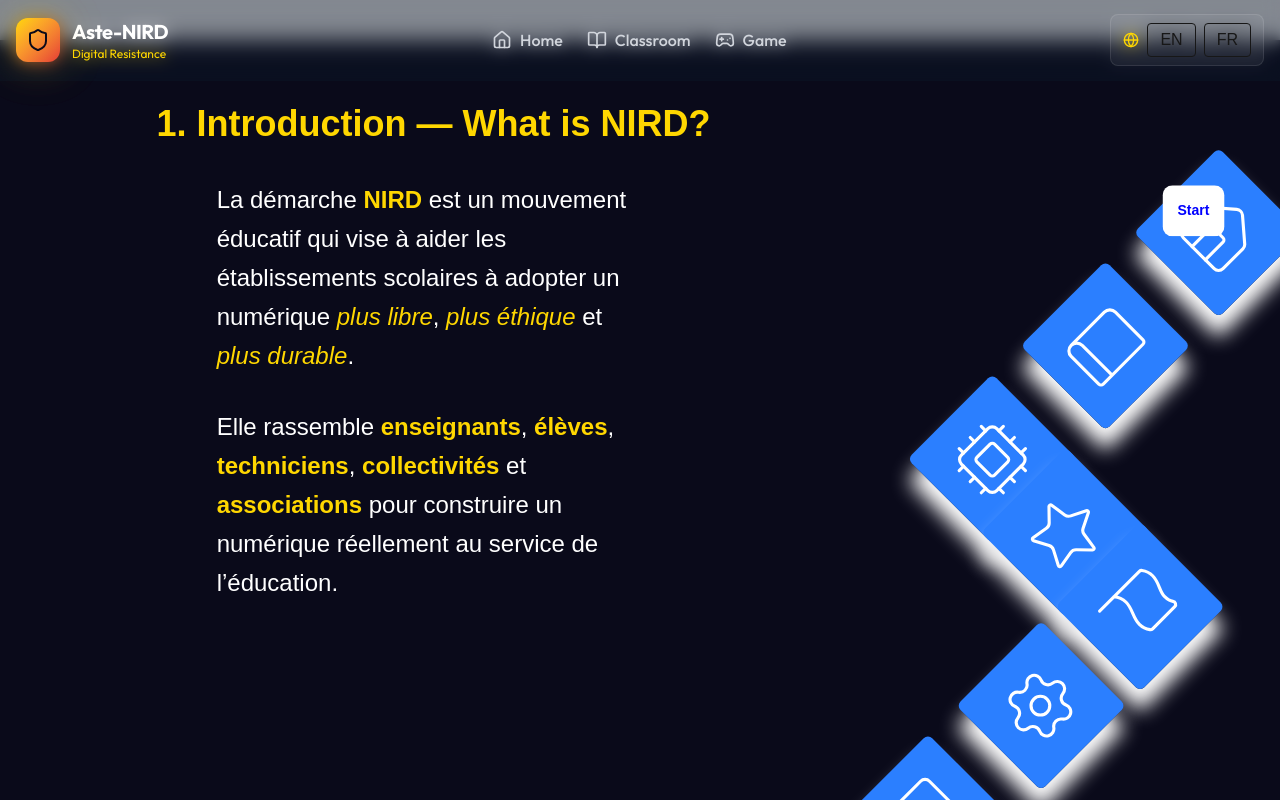
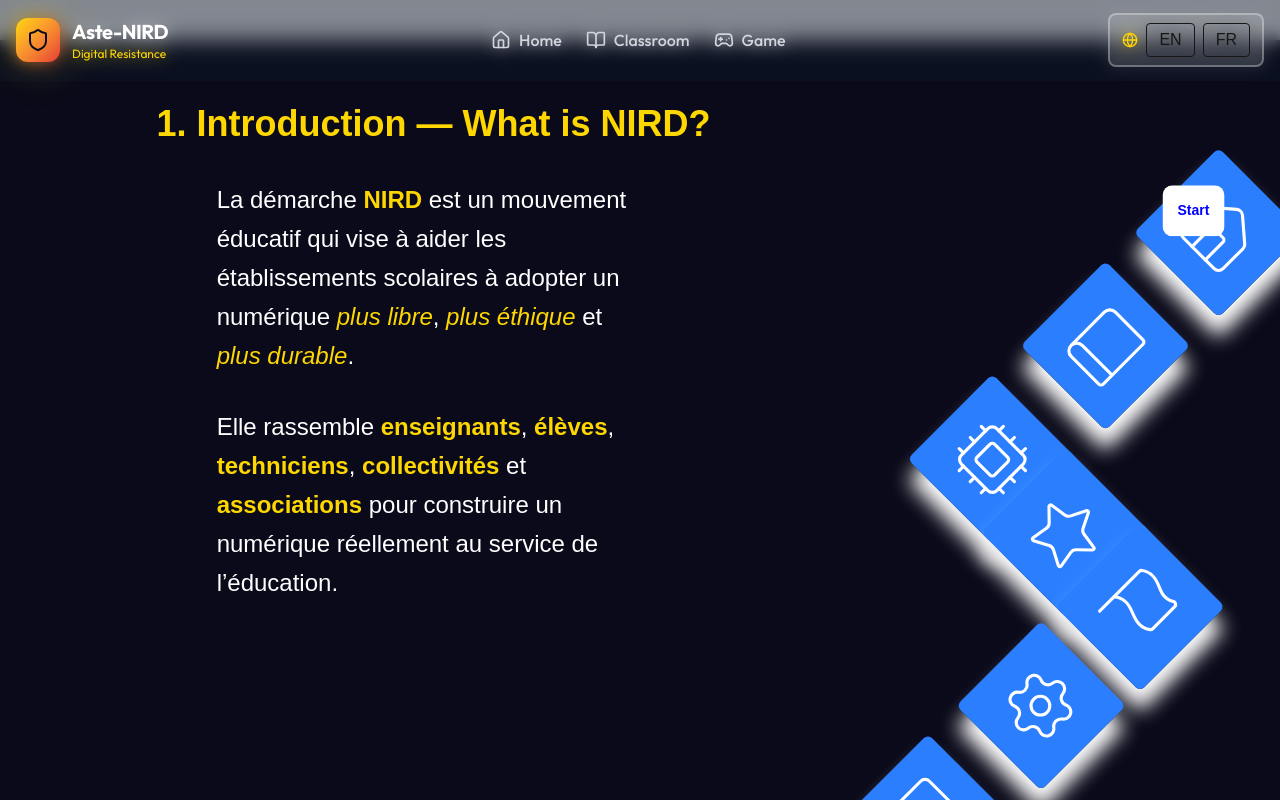
Before and after one commit to PIO-VIA/ASTE-NIRD, a Next.js app: page /presentation in a window 1280 px wide. Shown: the top 800 px of the page. Built offline with nearby package versions, Linux system fonts and the light colour scheme.

Commit message:
fix: amelioration du responsive de la navbar

```diff
--- a/components/ui/Navbar.tsx
+++ b/components/ui/Navbar.tsx
@@ -120,12 +120,14 @@ export default function Navbar() {
                         <div className="flex items-center gap-3 md:gap-4">
                             {/* Language Switcher - Desktop */}
                         <motion.div
-                                className="hidden md:flex items-center gap-2 px-3 py-2 rounded-lg bg-white/5 border border-white/10"
+                            className="hidden md:flex items-center gap-2 px-3 py-2 rounded-lg bg-white/10 border-2 border-white/30 hover:border-white/50 transition-colors"
                             whileHover={{ scale: 1.05 }}
                             transition={{ duration: 0.2 }}
                         >
                             <Globe className="w-4 h-4 text-nird-gold" />
+                            <div className="language-switcher-wrapper">
                                 <LanguageSwitcher />
+                            </div>
                         </motion.div>
 
                             {/* Mobile Menu Button */}
@@ -218,21 +220,23 @@ export default function Navbar() {
 
                                 {/* Mobile Language Switcher */}
 <motion.div
-                                    className="mt-8 p-5 rounded-2xl bg-white/10 border border-white/20"
+    className="mt-8 p-5 rounded-2xl bg-white/10 border-2 border-white/30"
     initial={{ opacity: 0, y: 20 }}
     animate={{ opacity: 1, y: 0 }}
     transition={{ delay: 0.4 }}
 >
     <div className="flex items-center justify-between">
         <div className="flex items-center gap-3">
-                                            <div className="flex items-center justify-center w-10 h-10 rounded-lg bg-gradient-to-br from-nird-gold/20 to-nird-red/20 border border-nird-gold/30">
+            <div className="flex items-center justify-center w-10 h-10 rounded-lg bg-gradient-to-br from-nird-gold/20 to-nird-red/20 border-2 border-nird-gold/50">
                 <Globe className="w-5 h-5 text-nird-gold" />
             </div>
-                                            <span className="text-white font-outfit font-semibold">
+            <span className="text-white font-outfit font-semibold text-lg">
                 {t('Language') || 'Language'}
             </span>
         </div>
+        <div className="language-switcher-wrapper">
             <LanguageSwitcher />
+        </div>
     </div>
 </motion.div>
 
```
Lines whose indentation alone changed are shown as unchanged.
